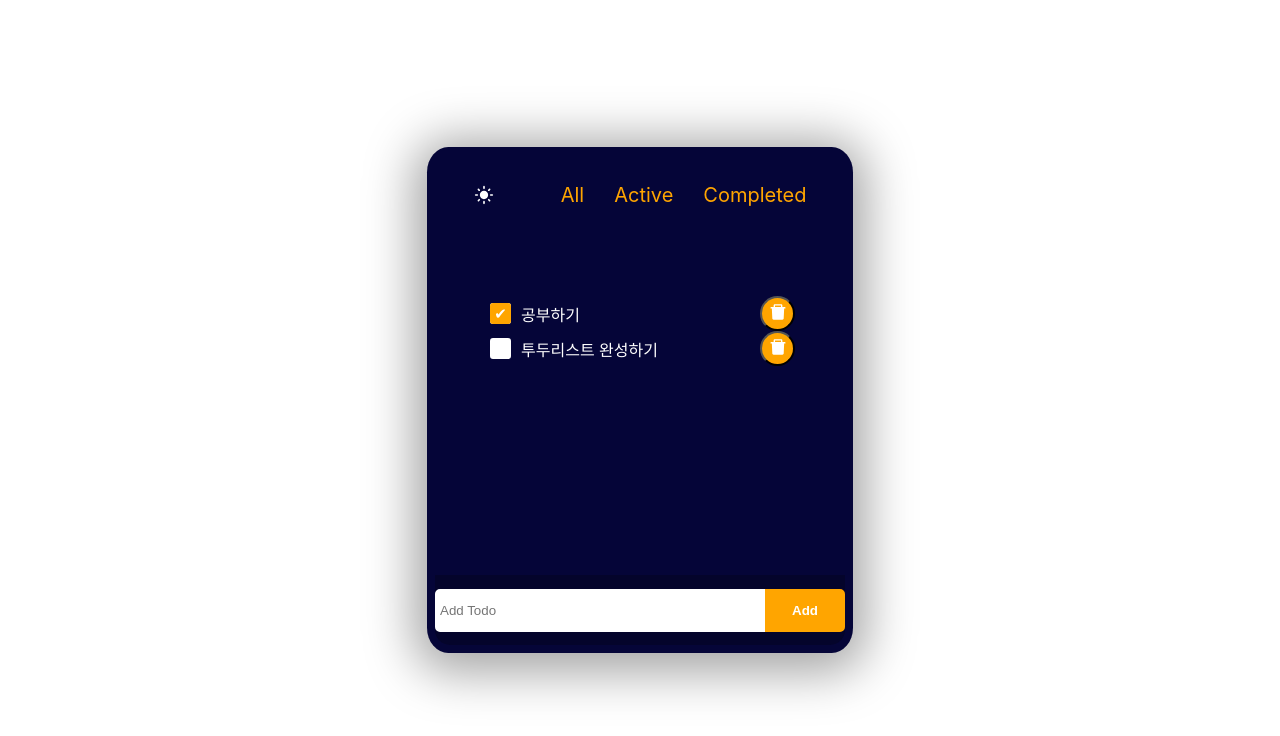
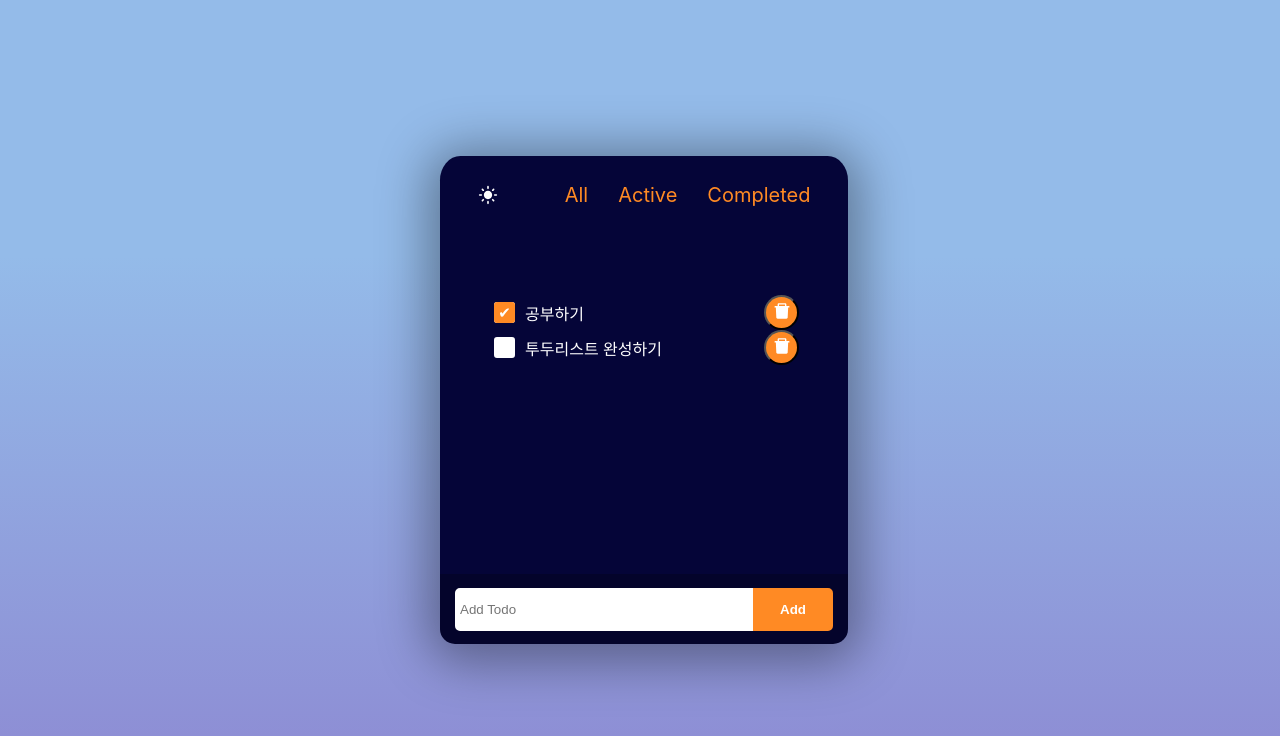
Before and after one commit to daaraam/dream-todolist, a React (Create React App) app: page / in a window 1280 px wide. Shown: the top 736 px of the page. Built offline with nearby package versions, Linux system fonts and the light colour scheme.

Commit message:
ref: post css로 변환

```diff
--- a/src/App.css
+++ b/src/App.css
@@ -1,43 +1,18 @@
-* {
-  list-style-type: none;
-  list-style: none;
-}
-
-.backgroundContainer {
-  background-color: rgba(255, 255, 255, 0.678);
-  width: 100%;
-  height: 100vh;
-  display: flex;
-  justify-content: center;
-  align-items: center;
-}
-
 .todoContainer {
-  background-color: rgb(5, 5, 56);
-  color: white;
+  background-color: var(--color-navy);
+  color: var(--color-white);
   width: 25rem;
   height: 30rem;
   padding: 1%;
   border-radius: 5%;
-  box-shadow: 0px 6px 49px 13px rgba(0, 0, 0, 0.36);
-  -webkit-box-shadow: 0px 6px 49px 13px rgba(0, 0, 0, 0.36);
-  -moz-box-shadow: 0px 6px 49px 13px rgba(0, 0, 0, 0.36);
+  box-shadow: 0px 6px 49px 13px var(--color-shadow);
+  -webkit-box-shadow: 0px 6px 49px 13px var(--color-shadow);
+  -moz-box-shadow: 0px 6px 49px 13px var(--color-shadow);
   display: flex;
   flex-direction: column;
   justify-content: space-between;
   align-items: stretch;
 }
-
-.nav {
-  color: rgb(255 255 255);
-  display: flex;
-  align-items: center;
-  border-radius: 15px 15px 0 0;
-  height: 70px;
-  font-size: 15pt;
-  justify-content: space-around;
-}
-
 
 .article {
   margin: 10px;
@@ -46,116 +21,18 @@
   margin-right: 30px;
 }
 
-.footer {
-  display: flex;
-  justify-content: center;
-  align-items: center;
-  background-color: rgb(4, 4, 43);
-  border-radius: 0 0 15px 15px;
-  height: 70px;
-  font-size: 15pt;
-  margin: -5px;
-}
-
-.input {
-  border: 3px solid white;
-  border-radius: 5px 0 0 5px;
-  width: 20rem;
-  height: 35px;
-}
-
-.button {
-  border: 3px solid orange;
-  border-radius: 0px 5px 5px 0px;
-  background-color: orange;
-  color: white;
-  height: 43px;
-  width: 5rem;
-  font-weight: 600;
-}
-
-input[type="checkbox"] {
-  display: none;
-}
-
-.li {
-  display: flex;
-  flex-direction: column;
-}
-
-.articleTopSpan {
-  display: flex;
-  justify-content: space-between
-}
-
-.articleSpan {
-  display: flex;
-  gap: 10px;
-  align-items: center;
-}
-
-
-
-input[type="checkbox"]+label {
-  display: inline-block;
-  width: 15px;
-  height: 15px;
-  border: 3px solid white;
-  background-color: white;
-  position: relative;
-  border-radius: 3px;
-  cursor: pointer;
-
-}
-
-
-/* 체크박스가 선택되었을 때 스타일 변경 */
-
-input[type='checkbox']:checked+label::after {
-  content: '✔';
-  font-size: 15px;
-  width: 15px;
-  height: 15px;
-  text-align: center;
-  position: absolute;
-  border: 3px solid orange;
-  background-color: orange;
-  right: -3px;
-  bottom: -3px;
-  display: flex;
-  align-items: center;
-  justify-content: center;
-  border-radius: 3px;
-  cursor: pointer;
-}
-
-.deleteBtn {
-  background-color: orange;
-  border-radius: 100%;
-  height: 35px;
-  width: 35px;
-  cursor: pointer;
-  margin-right: 15px;
-}
-
-.deleteBtn:hover {
-  transform: scale(1.1);
-}
-
 .select {
   display: flex;
   gap: 30px;
-  color: orange;
+  color: var(--color-orange);
 }
-
 
 .selectIcon {
   cursor: pointer;
-
 }
 
 .select .selectIcon:hover {
   text-decoration: underline;
-  text-decoration-color: white;
+  text-decoration-color: var(--color-white);
   transform: scale(1.1);
 }
--- a/src/Components/Header.jsx
+++ b/src/Components/Header.jsx
@@ -1,12 +1,12 @@
 import { MdLightMode } from 'react-icons/md';
-
+import styles from './Header.module.css';
 export default function Header({ filters, filter, onFilterChange }) {
 	return (
-		<nav className="nav">
-			<MdLightMode />
-			<div className="select">
+		<nav className={styles.nav}>
+			<MdLightMode className={styles.darkModeToggle} />
+			<div className={styles.select}>
 				{filters.map((value, index) => (
-					<span kew={index} className="selectIcon" onClick={() => onFilterChange(value)}>
+					<span kew={index} className={styles.selectIcon} onClick={() => onFilterChange(value)}>
 						{value}
 					</span>
 				))}
--- /dev/null
+++ b/src/Components/Header.module.css
@@ -0,0 +1,32 @@
+.nav {
+    color: var(--color-white);
+    display: flex;
+    align-items: center;
+    border-radius: 15px 15px 0 0;
+    height: 70px;
+    font-size: 15pt;
+    justify-content: space-around;
+}
+
+.darkModeToggle:hover {
+    transform: scale(1.2);
+    cursor: pointer;
+    color: var(--color-orange);
+}
+
+.select {
+    display: flex;
+    gap: 30px;
+    color: var(--color-orange);
+}
+
+.selectIcon {
+    cursor: pointer;
+
+}
+
+.select .selectIcon:hover {
+    text-decoration: underline;
+    text-decoration-color: var(--color-white);
+    transform: scale(1.1);
+}
--- a/src/Components/TodoList/AddTodo.jsx
+++ b/src/Components/TodoList/AddTodo.jsx
@@ -1,5 +1,6 @@
 import React, { useState } from 'react';
 import uuid from 'react-uuid';
+import styles from './AddTodo.module.css';
 
 export default function AddTodo({ setTodos, todos }) {
 	const [write, setWrite] = useState('');
@@ -19,15 +20,15 @@ export default function AddTodo({ setTodos, todos }) {
 	};
 
 	return (
-		<footer className="footer">
+		<footer className={styles.footer}>
 			<form onSubmit={addButtonHandler}>
 				<input
-					className="input"
+					className={styles.addTodoInput}
 					placeholder="Add Todo"
 					value={write}
 					onChange={e => setWrite(e.target.value)}
 				/>
-				<button className="button" type="submit">
+				<button className={styles.addButton} type="submit">
 					Add
 				</button>
 			</form>
--- /dev/null
+++ b/src/Components/TodoList/AddTodo.module.css
@@ -0,0 +1,27 @@
+.footer {
+    display: flex;
+    justify-content: center;
+    align-items: center;
+    background-color: rgb(4, 4, 43);
+    border-radius: 0 0 15px 15px;
+    height: 70px;
+    font-size: 15pt;
+    margin: -4px;
+}
+
+.addTodoInput {
+    border: 3px solid var(--color-white);
+    border-radius: 5px 0 0 5px;
+    width: 18rem;
+    height: 35px;
+}
+
+.addButton {
+    border: 3px solid var(--color-orange);
+    border-radius: 0px 5px 5px 0px;
+    background-color: var(--color-orange);
+    color: var(--color-white);
+    height: 43px;
+    width: 5rem;
+    font-weight: 600;
+}
--- a/src/Components/TodoList/TodoItem.jsx
+++ b/src/Components/TodoList/TodoItem.jsx
@@ -1,5 +1,6 @@
 import React from 'react';
 import { AiFillDelete } from 'react-icons/ai';
+import styles from './TodoItem.module.css';
 
 const TodoItem = ({ item, onDelete, statusUpdate }) => {
 	const { id, text, status } = item;
@@ -10,8 +11,8 @@ const TodoItem = ({ item, onDelete, statusUpdate }) => {
 	};
 
 	return (
-		<span className="articleTopSpan">
-			<span className="articleSpan">
+		<span className={styles.articleTopSpan}>
+			<span className={styles.articleSpan}>
 				<input
 					type="checkbox"
 					id={`checkbox-${id}`}
@@ -23,7 +24,7 @@ const TodoItem = ({ item, onDelete, statusUpdate }) => {
 				{text}
 			</span>
 
-			<button className="deleteBtn" onClick={() => onDelete(id)}>
+			<button className={styles.deleteBtn} onClick={() => onDelete(id)}>
 				<AiFillDelete size={20} color="rgb(255, 255, 255)" />
 			</button>
 		</span>
--- /dev/null
+++ b/src/Components/TodoList/TodoItem.module.css
@@ -0,0 +1,58 @@
+.articleTopSpan {
+    display: flex;
+    justify-content: space-between
+}
+
+.articleSpan {
+    display: flex;
+    gap: 10px;
+    align-items: center;
+}
+
+.deleteBtn {
+    background-color: var(--color-orange);
+    border-radius: 100%;
+    height: 35px;
+    width: 35px;
+    cursor: pointer;
+    margin-right: 15px;
+}
+
+.deleteBtn:hover {
+    transform: scale(1.1);
+}
+
+input[type="checkbox"]+label {
+    display: inline-block;
+    width: 15px;
+    height: 15px;
+    border: 3px solid var(--color-white);
+    background-color: var(--color-white);
+    position: relative;
+    border-radius: 3px;
+    cursor: pointer;
+}
+
+input[type="checkbox"] {
+    display: none;
+}
+
+/* 체크박스가 선택되었을 때 스타일 변경 */
+
+input[type='checkbox']:checked+label::after {
+    content: '✔';
+    font-size: 15px;
+    width: 15px;
+    height: 15px;
+    text-align: center;
+    position: absolute;
+    border: 3px solid var(--color-orange);
+    background-color: var(--color-orange);
+    right: -3px;
+    bottom: -3px;
+    display: flex;
+    align-items: center;
+    justify-content: center;
+    border-radius: 3px;
+    cursor: pointer;
+}
--- a/src/Components/TodoList/TodoList.jsx
+++ b/src/Components/TodoList/TodoList.jsx
@@ -2,6 +2,7 @@ import React, { useState } from 'react';
 import uuid from 'react-uuid';
 import AddTodo from './AddTodo';
 import TodoItem from './TodoItem';
+import styles from './TodoList.module.css';
 
 const TodoList = ({ filter }) => {
 	const [todos, setTodos] = useState([
@@ -32,7 +33,7 @@ const TodoList = ({ filter }) => {
 		<>
 			<article className="article">
 				<ul>
-					<li className="li">
+					<li className={styles.list}>
 						{filtered.map(item => (
 							<TodoItem
 								key={item.id}
--- /dev/null
+++ b/src/Components/TodoList/TodoList.module.css
@@ -0,0 +1,4 @@
+.list {
+    display: flex;
+    flex-direction: column;
+}
--- a/src/index.css
+++ b/src/index.css
@@ -1,3 +1,10 @@
+:root {
+  --color-navy: rgb(5, 5, 56);
+  --color-white: #ffffff;
+  --color-orange: #ff8a24;
+  --color-shadow: rgba(0, 0, 0, 0.36);
+}
+
 body {
   margin: 0;
   font-family: -apple-system, BlinkMacSystemFont, 'Segoe UI', 'Roboto', 'Oxygen',
@@ -5,9 +12,23 @@ body {
     sans-serif;
   -webkit-font-smoothing: antialiased;
   -moz-osx-font-smoothing: grayscale;
+
+  /* 라이트모드
+  background: rgb(238, 174, 202);
+  background: linear-gradient(189deg, rgba(238, 174, 202, 1) 0%, rgba(148, 187, 233, 1) 100%); */
+
+  background: rgb(132, 128, 207);
+  background: linear-gradient(0deg, rgba(132, 128, 207, 0.927608543417367) 0%, rgba(148, 187, 233, 1) 68%);
+  width: 100vw;
+  height: 100vh;
+  display: flex;
+  justify-content: center;
+  align-items: center;
 }
 
 code {
   font-family: source-code-pro, Menlo, Monaco, Consolas, 'Courier New',
     monospace;
+  list-style-type: none;
+  list-style: none;
 }
```
